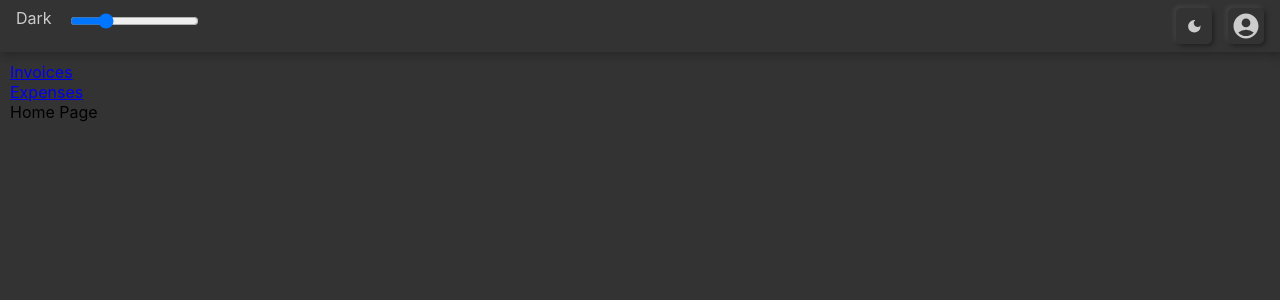
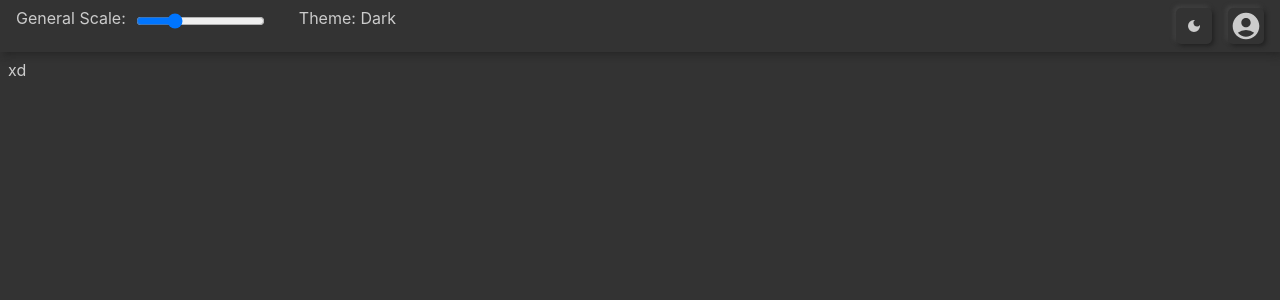
Before and after one commit to BrandonCasa/habitaht, a React (Create React App) app: page / in a window 1280 px wide. Shown: the top 300 px of the page. Built offline with nearby package versions, Linux system fonts and the light colour scheme; the HTML template or start-up script is replaced by a standard one.

Commit message:
improved scaling feature among other things

```diff
--- a/package.json
+++ b/package.json
@@ -14,7 +14,7 @@
     "react-icons": "^4.3.1",
     "react-redux": "^7.2.6",
     "react-router-dom": "^6.2.1",
-    "react-scripts": "^2.1.3",
+    "react-scripts": "^5.0.0",
     "styled-components": "^5.3.3",
     "web-vitals": "^2.1.2"
   },
@@ -39,5 +39,8 @@
       "last 1 firefox version",
       "last 1 safari version"
     ]
+  },
+  "devDependencies": {
+    "prettier": "^2.5.1"
   }
 }
--- a/src/App.js
+++ /dev/null
@@ -1,47 +0,0 @@
-import React from "react";
-import { useDispatch, useSelector } from "react-redux";
-//import { setTheme, addTheme } from "./theme/themeSlice";
-import { ThemeProvider } from "styled-components";
-import TopBarComponent from "./components/TopBar";
-import SwitchButton from "./components/SwitchButton";
-import { adjustCustomization } from "./redux/theme/themeSlice";
-import { BrowserRouter, Routes, Route, Outlet, Link } from "react-router-dom";
-
-function App() {
-  const currentThemeTitle = useSelector((state) => state.themeState.title);
-  const currentTheme = useSelector((state) => state.themeState.currentTheme);
-  const dispatch = useDispatch();
-
-  return (
-    <BrowserRouter>
-      <ThemeProvider theme={currentTheme}>
-        <div className="App" style={{ height: "100%", width: "100%", background: currentTheme.backgrounds.background, display: "flex", flexDirection: "column" }}>
-          <TopBarComponent />
-          <div className="MainAppContent" style={{ padding: "10px", width: "calc(100% - 20px)" }}>
-            <Link to="/news">Invoices</Link>
-            <br />
-            <Link to="/patches">Expenses</Link>
-            <Routes>
-              <Route
-                path="/"
-                element={
-                  <>
-                    <div>Home Page</div>
-                    <br />
-                    <Outlet />
-                  </>
-                }
-              >
-                <Route path="news" element={<div>News Page (sub of home)</div>} />
-                <Route path="patches" element={<div>Patch History Page (sub of home) </div>} />
-              </Route>
-            </Routes>
-          </div>
-        </div>
-      </ThemeProvider>
-    </BrowserRouter>
-  );
-}
-
-export default App;
-//<Route path="/" element={<div>Landing Page</div>} />
--- /dev/null
+++ b/src/App.jsx
@@ -0,0 +1,49 @@
+import React from "react";
+import { useDispatch, useSelector } from "react-redux";
+import { BrowserRouter, Link, Route, Routes } from "react-router-dom";
+//import { setTheme, addTheme } from "./theme/themeSlice";
+import { ThemeProvider } from "styled-components";
+import TopBarComponent from "./components/TopBar";
+import Homepage from "./pages/Homepage/Homepage";
+
+function App() {
+  const currentThemeTitle = useSelector((state) => state.themeState.title);
+  const currentTheme = useSelector((state) => state.themeState.currentTheme);
+  const dispatch = useDispatch();
+
+  return (
+    <BrowserRouter>
+      <ThemeProvider theme={currentTheme}>
+        <div
+          className="App"
+          style={{
+            height: "100%",
+            width: "100%",
+            background: currentTheme.backgrounds.background,
+            display: "flex",
+            flexDirection: "column",
+          }}
+        >
+          <TopBarComponent />
+          <div
+            className="MainAppContent"
+            style={{
+              padding: currentTheme.componentCustomization.general.paddingA,
+              flexGrow: "1",
+              color: currentTheme.textColors.textNormal,
+            }}
+          >
+            <Routes>
+              <Route exact path="/" element={<Homepage />} />
+
+              <Route path="*" element={<>unkown</>} />
+            </Routes>
+          </div>
+        </div>
+      </ThemeProvider>
+    </BrowserRouter>
+  );
+}
+
+export default App;
+//<Route path="/" element={<div>Landing Page</div>} />
--- a/src/components/SwitchButton.js
+++ b/src/components/SwitchButton.jsx
@@ -1,20 +1,14 @@
+import { colord } from "colord";
 import React from "react";
 import { useDispatch } from "react-redux";
 import styled, { css } from "styled-components";
-import { colord } from "colord";
 
 const SwitchLabelStyled = styled.label`
   ${(props) =>
     css`
       input[type="checkbox"] + div div {
-        box-shadow: 0 0 5px 1px
-          ${colord(props.theme.baseColors.green)
-            .lighten(0.1)
-            .toHex()};
-        outline: 1.5px solid
-          ${colord(props.theme.baseColors.green)
-            .lighten(0.1)
-            .toHex()};
+        box-shadow: 0 0 5px 1px ${colord(props.theme.baseColors.green).lighten(0.1).toHex()};
+        outline: 1.5px solid ${colord(props.theme.baseColors.green).lighten(0.1).toHex()};
         position: absolute;
         height: 22px;
         width: 22px;
@@ -26,14 +20,8 @@ const SwitchLabelStyled = styled.label`
       }
 
       input[type="checkbox"]:checked + div div {
-        box-shadow: 0 0 10px 2px
-          ${colord(props.theme.baseColors.green)
-            .lighten(0.05)
-            .toHex()};
-        outline: 1.5px solid
-          ${colord(props.theme.baseColors.green)
-            .lighten(0.05)
-            .toHex()};
+        box-shadow: 0 0 10px 2px ${colord(props.theme.baseColors.green).lighten(0.05).toHex()};
+        outline: 1.5px solid ${colord(props.theme.baseColors.green).lighten(0.05).toHex()};
         position: absolute;
         height: 28px;
         width: 28px;
@@ -70,13 +58,11 @@ const SwitchDivStyled = styled.div`
 function SwitchButton() {
   const dispatch = useDispatch();
 
-  const [isOn, setIsOn] = React.useState(false);
-
   return (
     <SwitchLabelStyled className="switch">
       <input type="checkbox" hidden></input>
       <SwitchDivStyled>
-        <SwitchInnerDivStyled isOn={isOn}></SwitchInnerDivStyled>
+        <SwitchInnerDivStyled></SwitchInnerDivStyled>
       </SwitchDivStyled>
     </SwitchLabelStyled>
   );
--- a/src/components/TopBar.js
+++ b/src/components/TopBar.jsx
@@ -1,13 +1,9 @@
 import React from "react";
+import { MdAccountCircle, MdDarkMode } from "react-icons/md";
 import { useDispatch, useSelector } from "react-redux";
-import { setTheme, switchTheme } from "../redux/theme/themeSlice";
 import styled, { css } from "styled-components";
-import TextButton from "./TextButton";
-import IconButton from "./IconButton";
-import { colord } from "colord";
-import { MdDarkMode, MdAccountCircle } from "react-icons/md";
+import { adjustCustomization, switchTheme } from "../redux/theme/themeSlice";
 import TopBarButton from "./TopBarButton";
-import { adjustCustomization } from "../redux/theme/themeSlice";
 
 const TopBar = styled.div`
   ${(props) =>
@@ -18,8 +14,8 @@ const TopBar = styled.div`
         border: none;
         width: 100%;
         height: ${props.theme.componentCustomization.topBar.self.height};
-        padding-top: ${props.theme.componentCustomization.topBar.self.paddingTop};
-        padding-bottom: ${props.theme.componentCustomization.topBar.self.paddingBottom};
+        padding-top: ${props.theme.componentCustomization.general.paddingA};
+        padding-bottom: ${props.theme.componentCustomization.general.paddingA};
         display: flex;
         color: ${(props) => props.theme.textColors.textNormal};
       }
@@ -39,7 +35,7 @@ function TopBarComponent(props) {
   const currentTheme = useSelector((state) => state.themeState.currentTheme);
   const dispatch = useDispatch();
 
-  const [showSwapTheme, setShowSwapTheme] = React.useState(false);
+  //const [showSwapTheme, setShowSwapTheme] = React.useState(false);
   const [sliderMouseDown, setSliderMouseDown] = React.useState(false);
   const [sliderVal, setSliderVal] = React.useState(currentTheme.componentCustomization.topBar.self.height.replace("px", ""));
 
@@ -47,6 +43,7 @@ function TopBarComponent(props) {
     setSliderMouseDown(false);
     let newCustomization = JSON.parse(JSON.stringify(currentTheme.componentCustomization));
     newCustomization.topBar.self.height = `${sliderVal}px`;
+    newCustomization.general.paddingA = `${sliderVal * 0.22222222222}px`;
     dispatch(adjustCustomization({ newCustomization }));
     return;
   };
@@ -58,11 +55,11 @@ function TopBarComponent(props) {
   return (
     <TopBar>
       <div style={{ width: "16px" }} />
-      <span style={{ height: "24px" }}>{currentTitle === "dark" ? "Dark" : "Light"}</span>
-      <div style={{ width: "16px" }} />
+      <span style={{ height: "24px" }}>General Scale: </span>
+      <div style={{ width: currentTheme.componentCustomization.general.paddingA }} />
       <input
         type="range"
-        min="24"
+        min="22"
         max="72"
         value={sliderMouseDown ? sliderVal : currentTheme.componentCustomization.topBar.self.height.replace("px", "")}
         onChange={sliderMove}
@@ -70,10 +67,13 @@ function TopBarComponent(props) {
         onMouseDownCapture={() => setSliderMouseDown(true)}
         style={{ height: "22px" }}
       />
+      <div style={{ width: "32px" }} />
+      <span style={{ height: "24px" }}>Theme: {currentTitle === "dark" ? "Dark" : "Light"}</span>
+      <div style={{ width: "16px" }} />
       <div style={{ flexGrow: "1" }} />
-      <TopBarButton iconComp={<MdDarkMode size={"1.25em"} />} onClick={() => dispatch(switchTheme())} />
-      <TopBarButton iconComp={<MdAccountCircle size={"2.25em"} />} />
-      <div style={{ marginRight: "8px" }} />
+      <TopBarButton iconComp={<MdDarkMode size={`calc(${currentTheme.componentCustomization.general.paddingA} * 2)`} />} onClick={() => dispatch(switchTheme())} />
+      <TopBarButton iconComp={<MdAccountCircle size={`calc(${currentTheme.componentCustomization.general.paddingA} * 4)`} />} />
+      <div style={{ marginRight: currentTheme.componentCustomization.general.paddingA }} />
     </TopBar>
   );
 }
--- a/src/components/TopBarButton.js
+++ b/src/components/TopBarButton.jsx
@@ -1,11 +1,5 @@
 import React from "react";
-import { useDispatch, useSelector } from "react-redux";
-import { switchTheme } from "../redux/theme/themeSlice";
-import styled, { css, useTheme } from "styled-components";
-import TextButton from "./TextButton";
-import IconButton from "./IconButton";
-import { colord } from "colord";
-import { MdDarkMode, MdAccountCircle } from "react-icons/md";
+import styled, { css } from "styled-components";
 
 const TopBarButtonContainer = styled.div`
   ${(props) =>
@@ -22,8 +16,8 @@ const TopBarButtonContainer = styled.div`
         box-shadow: 2px 2px 4px ${props.theme.boxShadows.boxShadowA}, -2px -2px 4px ${props.theme.boxShadows.boxShadowB}, inset 2px 2px 4px #ffffff00, inset -2px -2px 4px #ffffff00;
         border: none;
         padding: 0px calc(calc(${props.theme.componentCustomization.topBar.self.height} - ${props.iconComp.props.size}) / 2);
-        margin-left: ${props.theme.componentCustomization.topBar.iconButton.marginLeft};
-        margin-right: ${props.theme.componentCustomization.topBar.iconButton.marginRight};
+        margin-left: ${props.theme.componentCustomization.general.paddingA};
+        margin-right: ${props.theme.componentCustomization.general.paddingA};
         color: ${props.theme.textColors.textNormal};
       }
       & .iconButton:hover {
@@ -44,10 +38,10 @@ const TopBarButtonContainer = styled.div`
 `;
 
 function TopBarButton(props) {
-  const dispatch = useDispatch();
-  const theme = useTheme();
+  //const dispatch = useDispatch();
+  //const theme = useTheme();
 
-  const [showDropdown, setShowDropdown] = React.useState(false);
+  //const [showDropdown, setShowDropdown] = React.useState(false);
   return (
     <TopBarButtonContainer iconComp={props.iconComp}>
       <button className="iconButton" onClick={props.onClick}>
--- /dev/null
+++ b/src/pages/Homepage/Homepage.jsx
@@ -0,0 +1,10 @@
+import React from "react";
+import { useDispatch } from "react-redux";
+import SwitchButton from "../../components/SwitchButton";
+function Homepage() {
+  //const dispatch = useDispatch();
+
+  return <div>xd</div>;
+}
+
+export default Homepage;
--- a/src/theme/baseThemes.js
+++ b/src/theme/baseThemes.js
@@ -1,9 +1,10 @@
 const componentCustomization = {
+  general: {
+    paddingA: "8px",
+  },
   topBar: {
     self: {
       height: "36px",
-      paddingTop: "8px",
-      paddingBottom: "8px",
     },
     iconButton: {
       marginLeft: "8px",
```
Also changed, not shown: src/components/IconButton.jsx (renamed from src/components/IconButton.js), src/components/TextButton.jsx (renamed from src/components/TextButton.js), 1 other file (tests, documents, lock files or other folders).
